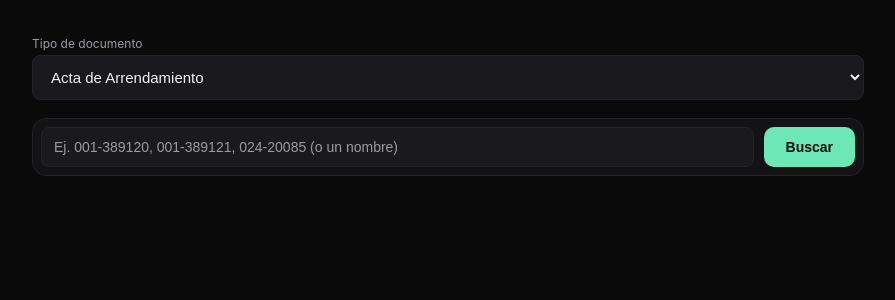
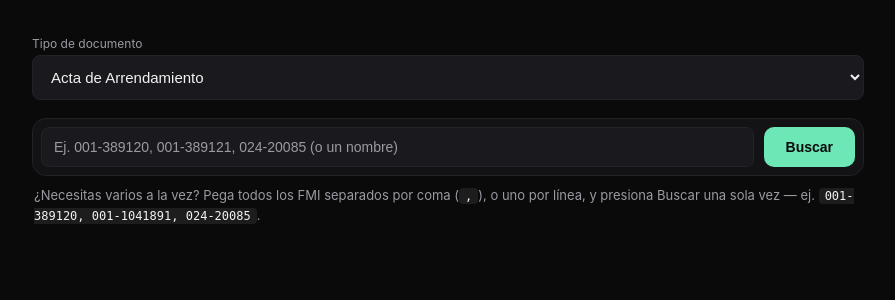
Before and after one commit to thefresh26/Sistema_Gestion_Comercial, a Flask app: page /documentos/ in a window 1280 px wide. Shown: the part 280-580 px from the top of the page, without its empty margins (192-1087 px from the left). Run offline with Flask 3, Linux system fonts and the light colour scheme; the visitor is signed in with stand-in values (Sample User, id 1).

Commit message:
Agrega instructivo visible de cómo hacer búsqueda masiva en el módulo Documentos

```diff
--- a/modulos/documentos/style.css
+++ b/modulos/documentos/style.css
@@ -212,3 +212,17 @@ a.link { color: var(--accent); text-decoration: none; font-size: 13px; }
   font-size: 14px;
   padding: 8px 2px;
 }
+
+.instructivo-busqueda {
+  color: var(--text-dim);
+  font-size: 13px;
+  margin: 10px 2px 24px;
+  line-height: 1.5;
+}
+.instructivo-busqueda code {
+  background: rgba(255, 255, 255, 0.08);
+  padding: 1px 6px;
+  border-radius: 4px;
+  font-size: 12px;
+  color: var(--text);
+}
--- a/templates/documentos/index.html
+++ b/templates/documentos/index.html
@@ -22,6 +22,11 @@
     <input type="text" id="buscador" placeholder="Ej. 001-389120, 001-389121, 024-20085 (o un nombre)" autofocus>
     <button class="btn" onclick="buscar()">Buscar</button>
   </div>
+  <p class="instructivo-busqueda">
+    ¿Necesitas varios a la vez? Pega todos los FMI separados por coma
+    (<code>,</code>), o uno por línea, y presiona Buscar una sola vez —
+    ej. <code>001-389120, 001-1041891, 024-20085</code>.
+  </p>
 
   <div class="results" id="resultados"></div>
 </div>
```
